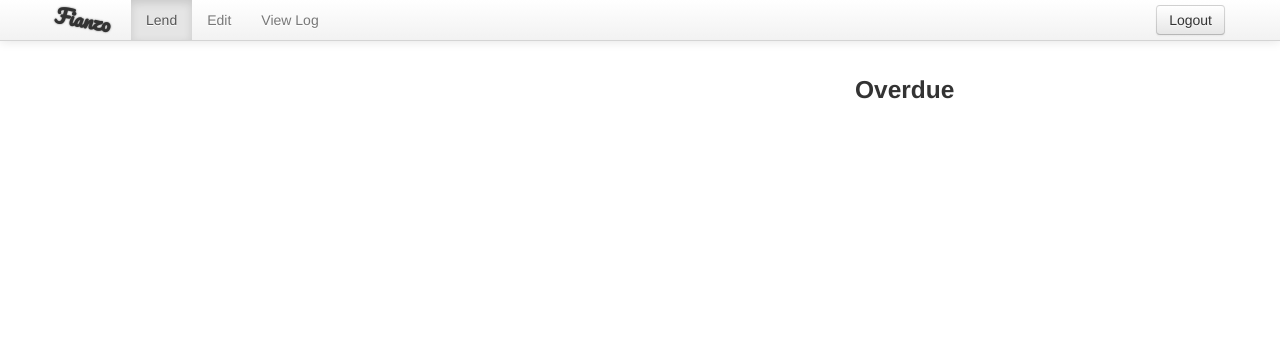
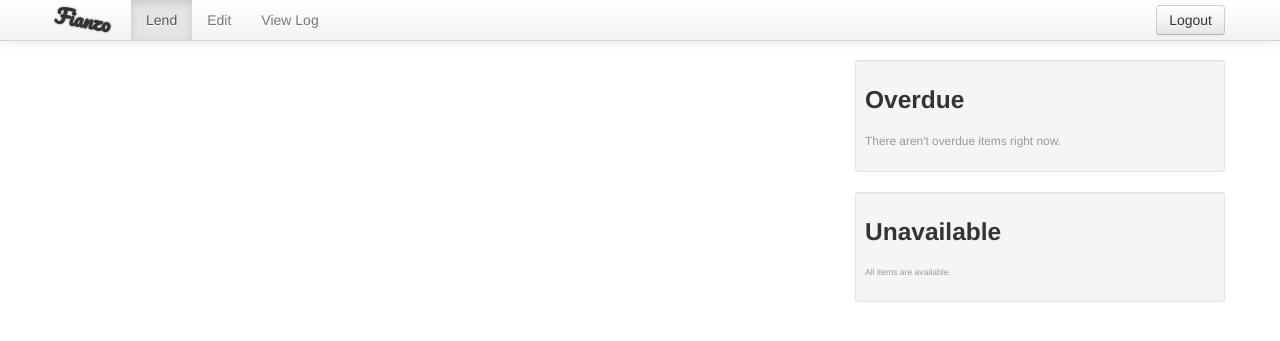
Before and after one commit to utfsmlabs/fianzo, a Flask app: page / in a window 1280 px wide. Shown: the top 341 px of the page. Run offline with Flask 2, Linux system fonts and the light colour scheme; the visitor is signed in with stand-in values (Sample User, id 1); data that the repository does not hold is empty; some libraries are stand-ins or nearby versions.

Commit message:
List of unavailable items in the asset list page.

```diff
--- a/app.py
+++ b/app.py
@@ -23,6 +23,7 @@ from functools import wraps
 from flask import Flask, render_template, jsonify, request, flash, redirect,\
         abort, url_for, session
 from flask.ext.sqlalchemy import SQLAlchemy
+from sqlalchemy import or_
 
 import ldapUsers
 import forms
@@ -76,7 +77,7 @@ class Asset(db.Model):
     id = db.Column(db.Integer, primary_key = True, nullable=False)
     name = db.Column(db.String, nullable=False)
     type_id = db.Column(db.Integer, db.ForeignKey('asset_type.id'), nullable=False)
-    lended_to = db.Column(db.String)
+    lended_to = db.Column(db.String) #if this is None/NULL then it's available
     loan_ends_at = db.Column(db.DateTime())
 
     logs = db.relationship('AssetLog', backref='asset', cascade='all, delete, delete-orphan')
@@ -197,9 +198,11 @@ def logout():
 def show_assets():
     types = AssetType.query.all()
     overdue_assets = Asset.query.filter(
-        Asset.loan_ends_at < datetime.now()).order_by(Asset.name)
-    return render_template(
-            'show_assets.html', types = types, overdue_assets = overdue_assets)
+            Asset.loan_ends_at < datetime.now()).order_by(Asset.name)
+    unavailable_assets = Asset.query.filter(
+            Asset.lended_to != None, Asset.lended_to != '')
+    return render_template('show_assets.html',
+            types = types, overdue_assets = overdue_assets, unavailable_assets = unavailable_assets)
 
 
 @app.route('/asset/<int:asset_id>/lend', methods=['POST', 'GET'])
--- a/templates/show_assets.html
+++ b/templates/show_assets.html
@@ -64,15 +64,30 @@ along with Fianzo.  If not, see <http://www.gnu.org/licenses/>.
         {% endfor %}
     </div>
     <div id="sidebar" class="span4">
-        <div id="overdue">
+        <div id="overdue" class="well well-small">
             <h2>Overdue</h2>
             {% for asset in overdue_assets %}
             <p>
-            <a href="{{url_for('return_asset', asset_id=asset.id)}}" class="btn btn-mini btn-primary">
+            <a href="{{url_for('return_asset', asset_id=asset.id)}}" class="btn btn-mini btn-warning">
                 <i class="icon-check icon-white"></i>Return</a>
             <strong>{{asset.name}}</strong> -
             <em>{{asset.type.name}}</em> ({{asset.lended_to_name()}})
             </p>
+            {% else %}
+            <p class="muted"><small>There aren't overdue items right now.<small></p>
+            {% endfor %}
+        </div>
+        <div id="overdue" class="well well-small">
+            <h2>Unavailable</h2>
+            {% for asset in  unavailable_assets %}
+            <p>
+            <a href="{{url_for('return_asset', asset_id=asset.id)}}" class="btn btn-mini">
+                <i class="icon-check icon-black"></i>Return</a>
+            <strong>{{asset.name}}</strong> -
+            <em>{{asset.type.name}}</em> ({{asset.lended_to_name()}})
+            </p>
+            {% else %}
+            <p class="muted"><small>All items are available.</small></p>
             {% endfor %}
         </div>
     </div>
```
